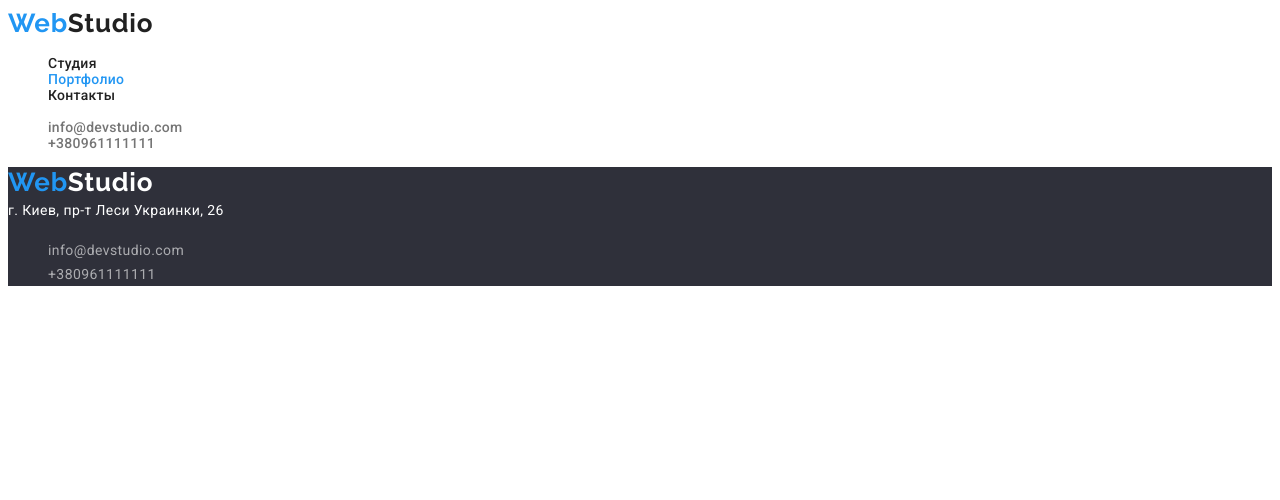
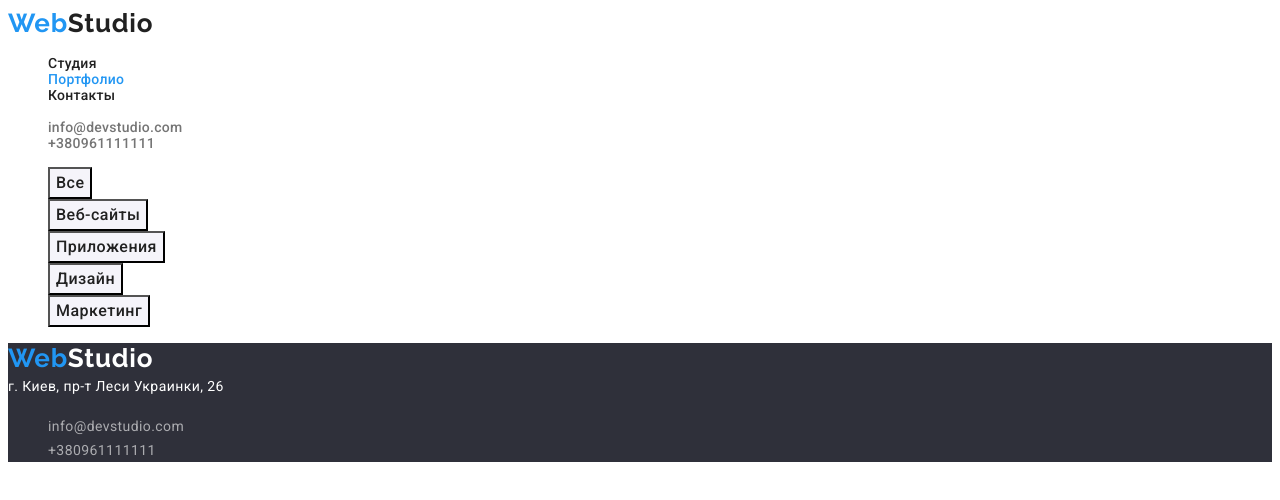
Before and after one commit to Oleg-Na/css, a plain HTML site: page portfolio.html in a window 1280 px wide. Drawn offline with Linux system fonts and the light colour scheme.

Commit message:
Секция фильтров и стили

```diff
--- a/portfolio.html
+++ b/portfolio.html
@@ -10,6 +10,7 @@
         <link href="https://fonts.googleapis.com/css2?family=Raleway:wght@700&family=Roboto:wght@400;500;700;900&display=swap" rel="stylesheet"></head>
         <link rel="stylesheet" href="styles/styles.css">
     <body>
+
         <!-- Шапка -->
         <header class="main-head">
             <nav class="main-nav">
@@ -29,9 +30,17 @@
         <!-- Таблица портфолио -->
         <section>
             <h1 hidden class="">Страница Портфолио</h1>
-
+            <ul>
+                <li><button class="port-button">Все</button></li>
+                <li><button class="port-button">Веб-сайты</button></li>
+                <li><button class="port-button">Приложения</button></li>
+                <li><button class="port-button">Дизайн</button></li>
+                <li><button class="port-button">Маркетинг</button></li>
+            </ul>
         </section>
 
+        <!-- Услуги -->
+        <section></section>
         <!-- Футер -->
         <footer class="basement">
         <a href="./index.html" class="logo-foot"><span class="logo-web">Web</span>Studio</a>
--- a/styles/styles.css
+++ b/styles/styles.css
@@ -6,6 +6,7 @@
     --backround-light: #F5F4FA;
     --contact-color: rgba(255, 255, 255, 0.6);
     --accent-color: #2196f3;
+    --button-color: #F5F4FA;
 }
 
 /* main config */
@@ -224,3 +225,24 @@ ul {
 .contact-list-foot:focus {
     color: var(--accent-color);
 }
+
+/* Портфолио */
+/* Фильтры */
+
+.port-button {
+    font-family: 'Roboto';
+    font-style: normal;
+    font-weight: 500;
+    font-size: 16px;
+    line-height: 26px;
+    text-align: center;
+    letter-spacing: 0.03em;
+    color: var(--main-color);
+    background-color: var(--button-color);
+}
+
+.port-button:hover,
+.port-button:focus {
+    background-color: var(--accent-color);
+    color: var(--second-color);
+}
```
